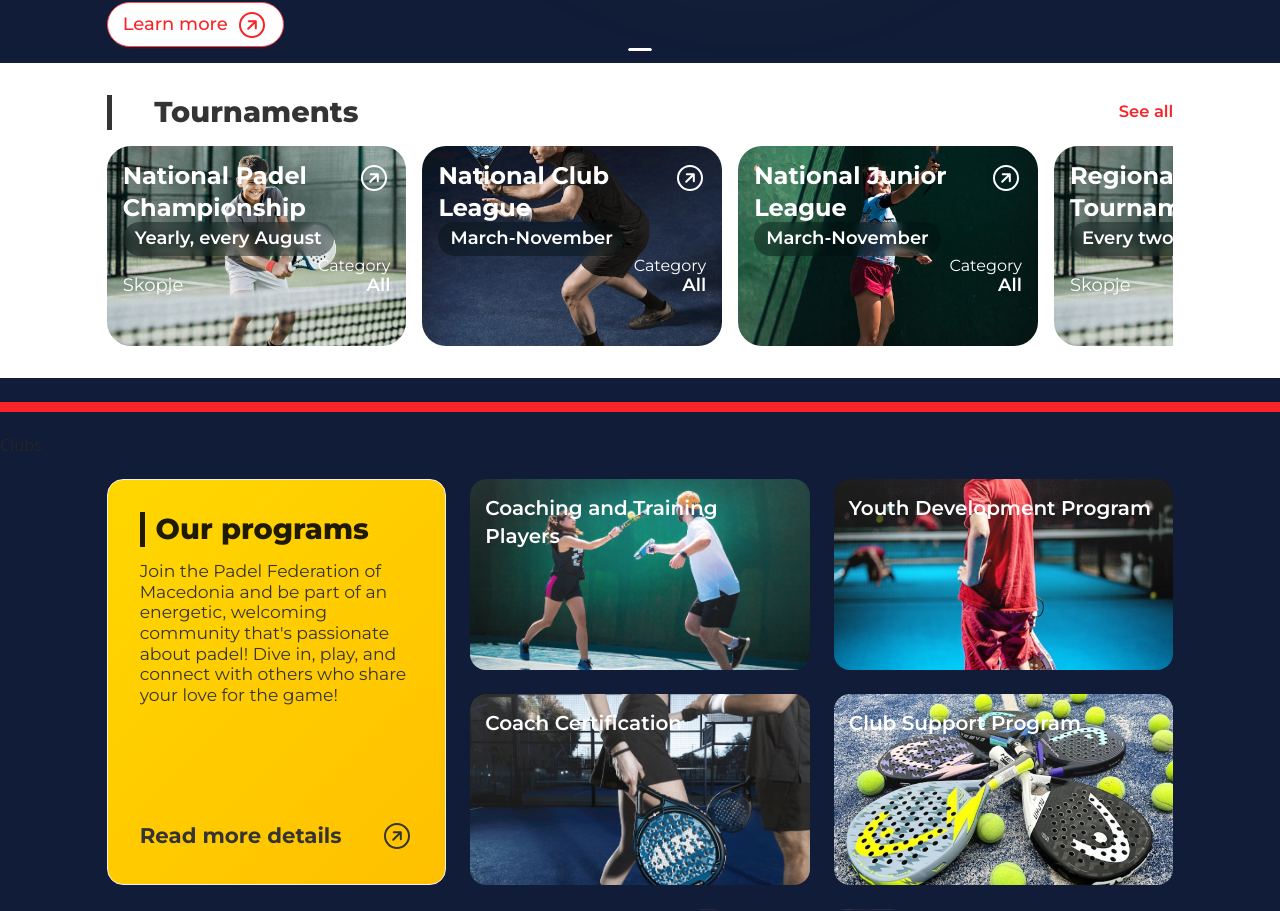
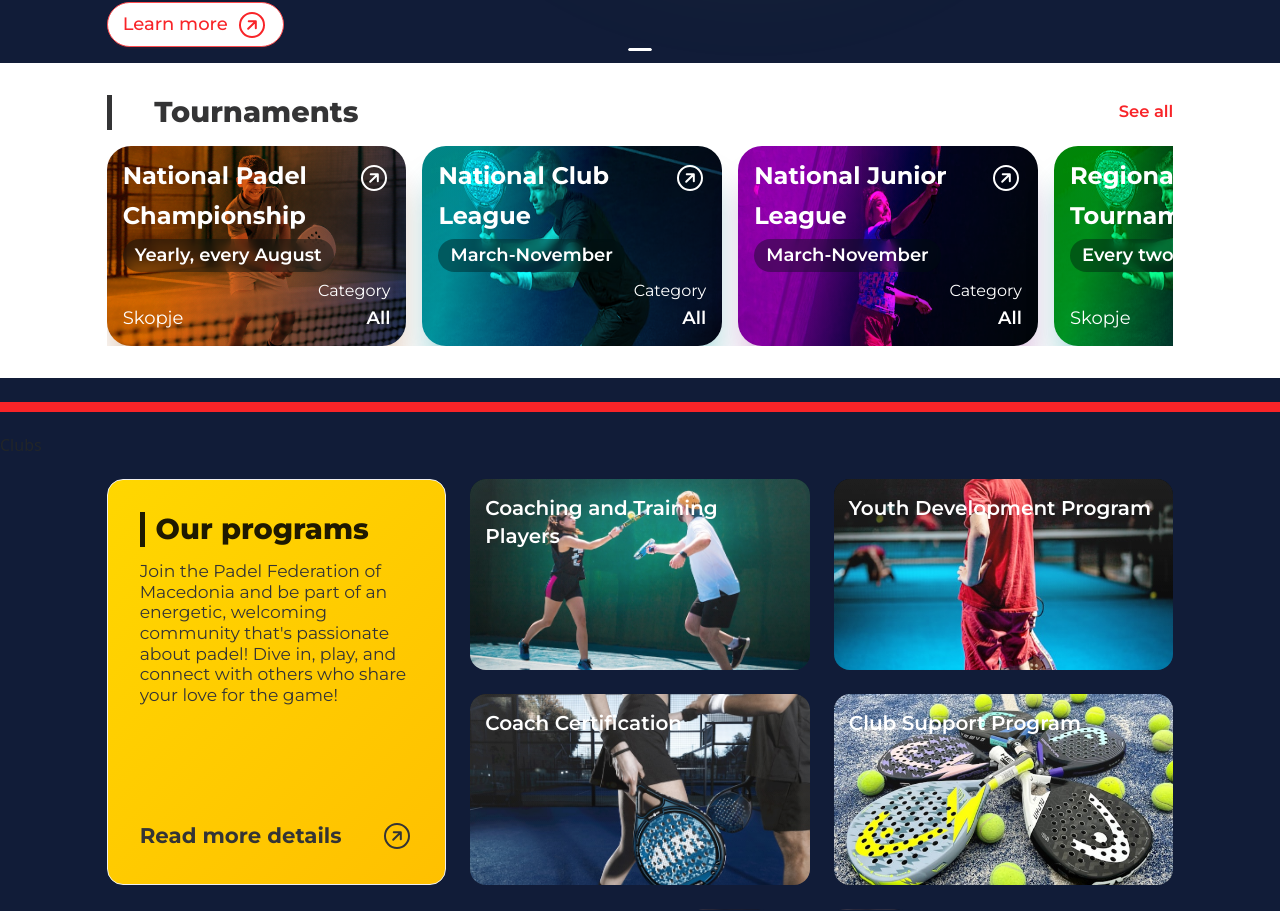
Before and after one commit to stojkov5/padel-federation-project, a React (Vite) app: page / in a window 1280 px wide. Shown: the part 817-1728 px from the top of the page. Built offline with nearby package versions, Linux system fonts and the light colour scheme.

Commit message:
Tournament-card-fix-background

```diff
--- a/src/components/LandingPage/TournamentCard.jsx
+++ b/src/components/LandingPage/TournamentCard.jsx
@@ -4,7 +4,8 @@ import { IoArrowUpCircleOutline } from "react-icons/io5";
 
 const cards = [
   {
-    image: "/images/Tournament/first-card.png",
+    class:"orange-card",
+
     title: "National Padel ",
     type: "Championship",
     date: "Yearly, every August",
@@ -12,7 +13,7 @@ const cards = [
     category: "All",
   },
   {
-    image: "/images/Tournament/second-img.jpg",
+    class:"lblue-card",
     title: "National Club ",
     type: "League",
     date: "March-November",
@@ -20,7 +21,7 @@ const cards = [
     category: "All",
   },
   {
-    image: "/images/Tournament/third-img.jpg",
+    class:"purple-card",
     title: "National Junior ",
     type: "League",
     date: "March-November",
@@ -28,7 +29,7 @@ const cards = [
     category: "All",
   },
   {
-    image: "/images/Tournament/first-card.png",
+    class:"green-card",
     title: "Regional Open ",
     type: "Tournaments",
     date: "Every two months",
@@ -36,7 +37,7 @@ const cards = [
     category: "All",
   },
   {
-    image: "/images/Tournament/second-img.jpg",
+    class:"yellow-card",
     title: "National Veteran ",
     type: "Championship",
     date: "Every July",
@@ -44,7 +45,7 @@ const cards = [
     category: "Senior",
   },
   {
-    image: "/images/Tournament/third-img.jpg",
+    class:"dblue-card",
     title: "National Festival and ",
     type: "Exhibition Competitions",
     date: "Every May",
@@ -52,7 +53,7 @@ const cards = [
     category: "All",
   },
   {
-    image: "/images/Tournament/first-card.png",
+    class:"red-card",
     title: "International ",
     type: "Invitational Tournament",
     date: "Every September",
@@ -60,7 +61,7 @@ const cards = [
     category: "Top 8 and guests",
   },
   {
-    image: "/images/Tournament/second-img.jpg",
+    class:"pink-card",
     title: "Women's National ",
     type: "Padel Cup",
     date: "Every April",
@@ -68,14 +69,14 @@ const cards = [
     category: "Women",
   },
   {
-    image: "/images/Tournament/third-img.jpg",
+    class:"ddblue-card",
     title: "Mixed Doubles ",
     type: "Championship",
     date: "Every June",
     category: "Doubles-Male and Female",
   },
   {
-    image: "/images/Tournament/third-img.jpg",
+    class:"lgreen-card",
     title: "Regional youth ",
     type: "development camps",
     date: "June-August",
@@ -120,14 +121,9 @@ const TournamentCard = () => {
       <Row className="card-row" gutter={16}>
         {cards.map((card, index) => (
           <Col key={index} lg={7} xs={24}>
-            <Card className="card h-full relative overflow-hidden">
-              <img
-                className="card-img object-cover w-full h-full"
-                src={card.image}
-                alt=""
-              />
-              <div className="card-content w-full h-full absolute  left-0 top-0  p-3 m-0">
-                <div className="d-flex flex-col ">
+            <Card className={`card ${card.class} h-full relative overflow-hidden`}>
+              <div className="card-content w-full h-full  p-3 m-0">
+                <div className="d-flex flex-col w-full h-full justify-between ">
                   <h3 className="d-flex t-card-title justify-between">
                     {card.title} <IoArrowUpCircleOutline className="arrow" />
                   </h3>
--- a/src/styles/Tournament.css
+++ b/src/styles/Tournament.css
@@ -1,3 +1,95 @@
+.orange-card {
+  border-radius: 24px;
+
+  border-radius: 24px;
+  border: 1px solid #ffbfc0;
+  background: linear-gradient(285deg, #111c38 0%, #943e00 75.3%),
+    url("/images/Tournament/first-card.png") center / cover no-repeat, #e21b0c !important;
+  background-blend-mode: hard-light, normal, normal;
+  box-shadow: 0px 29px 31.7px -8px rgba(147, 68, 0, 0.32);
+}
+.lblue-card {
+  border-radius: 24px;
+  border: 1px solid #ffbfc0;
+  background: linear-gradient(284deg, #111c38 1%, #05bfbf 84%),
+    url("/images/Tournament/second-img.jpg") 0px -116.799px / 100% 291.75% no-repeat,
+    #e21b0c !important;
+  background-blend-mode: hard-light, normal, normal;
+  box-shadow: 0px 29px 31.7px -8px rgba(0, 139, 147, 0.4);
+}
+.purple-card {
+  border-radius: 24px;
+  border: 1px solid #ffbfc0;
+  background: linear-gradient(284deg, #111c38 0.71%, #b300bc 72.98%),
+    url("/images/Tournament/third-img.jpg") 0px -148.465px / 100% 291.75% no-repeat,
+    #e21b0c !important;
+  background-blend-mode: hard-light, normal, normal;
+  box-shadow: 0px 29px 31.7px -8px rgba(108, 0, 130, 0.3);
+}
+.green-card {
+  border-radius: 24px;
+  border: 1px solid #ffbfc0;
+  background: linear-gradient(284deg, #111c38 0.71%, #00bf4d 83.71%),
+    url("/images/Tournament/second-img.jpg") 0px -116.799px / 100% 291.75% no-repeat,
+    #e21b0c !important;
+  background-blend-mode: hard-light, normal, normal;
+  box-shadow: 0px 29px 31.7px -8px rgba(0, 139, 147, 0.4);
+}
+.yellow-card {
+  border-radius: 24px;
+  border: 1px solid #ffbfc0;
+  background: linear-gradient(284deg, #111c38 0.71%, #aeb700 72.98%),
+    url("/images/Tournament/third-img.jpg") 0px -148.465px / 100% 291.75% no-repeat,
+    #e21b0c !important;
+  background-blend-mode: hard-light, normal, normal;
+  box-shadow: 0px 29px 31.7px -8px rgba(108, 0, 130, 0.3);
+}
+.dblue-card {
+  border-radius: 24px;
+  border: 1px solid #ffbfc0;
+  background: linear-gradient(285deg, #111c38 0%, #3900bf 75.3%),
+    url("/images/Tournament/first-card.png") center / cover no-repeat, #e21b0c !important;
+
+  background-blend-mode: hard-light, normal, normal;
+  box-shadow: 0px 29px 31.7px -8px rgba(147, 68, 0, 0.32);
+}
+.red-card {
+  border-radius: 24px;
+  border: 1px solid #ffbfc0;
+  background: linear-gradient(284deg, #111c38 0.71%, #b60507 83.71%),
+    url("/images/Tournament/second-img.jpg") 0px -116.799px / 100% 291.75% no-repeat,
+    #e21b0c !important;
+  background-blend-mode: hard-light, normal, normal;
+  box-shadow: 0px 29px 31.7px -8px rgba(0, 139, 147, 0.4);
+}
+.pink-card {
+  border-radius: 24px;
+  border: 1px solid #ffbfc0;
+  background: linear-gradient(285deg, #111c38 0%, #72006e 75.3%),
+    url("/images/Tournament/first-card.png") center / cover no-repeat, #e21b0c !important;
+
+  background-blend-mode: hard-light, normal, normal;
+  box-shadow: 0px 29px 31.7px -8px rgba(147, 68, 0, 0.32);
+}
+.ddblue-card {
+  border-radius: 24px;
+  border: 1px solid #ffbfc0;
+  background: linear-gradient(284deg, #111c38 0.71%, #051ebf 83.71%),
+    url("/images/Tournament/second-img.jpg") 0px -116.799px / 100% 291.75% no-repeat,
+    #e21b0c !important;
+  background-blend-mode: hard-light, normal, normal;
+  box-shadow: 0px 29px 31.7px -8px rgba(0, 139, 147, 0.4);
+}
+.lgreen-card {
+  border-radius: 24px;
+  border: 1px solid #ffbfc0;
+  background: linear-gradient(284deg, #111c38 0.71%, #00bca9 72.98%),
+    url("/images/Tournament/third-img.jpg") 0px -148.465px / 100% 291.75% no-repeat,
+    #e21b0c !important;
+  background-blend-mode: hard-light, normal, normal;
+  box-shadow: 0px 29px 31.7px -8px rgba(108, 0, 130, 0.3);
+}
+
 .component-title-line {
   display: flex;
   justify-content: space-between;
```
